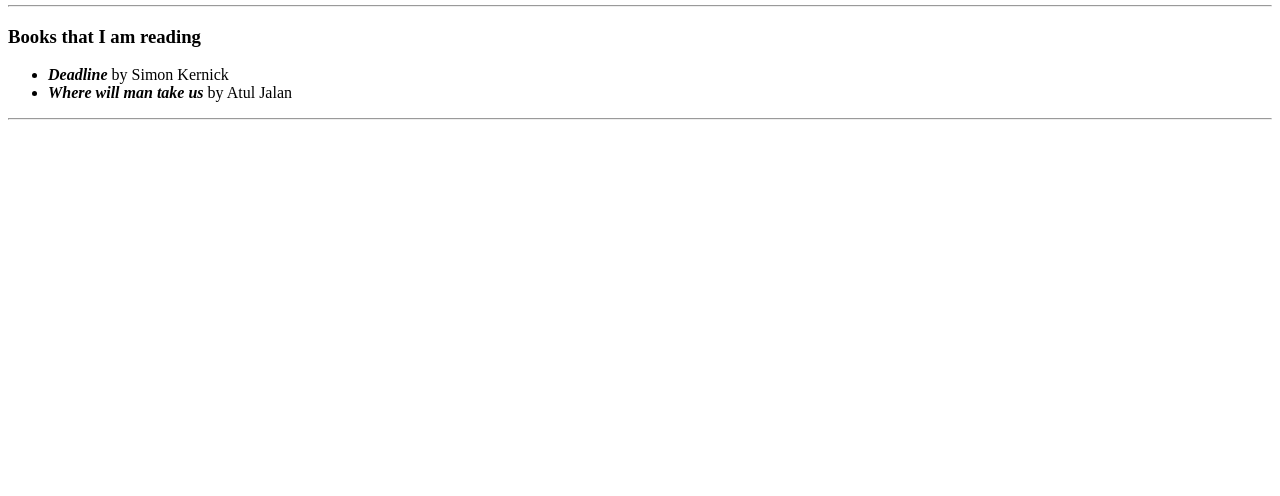
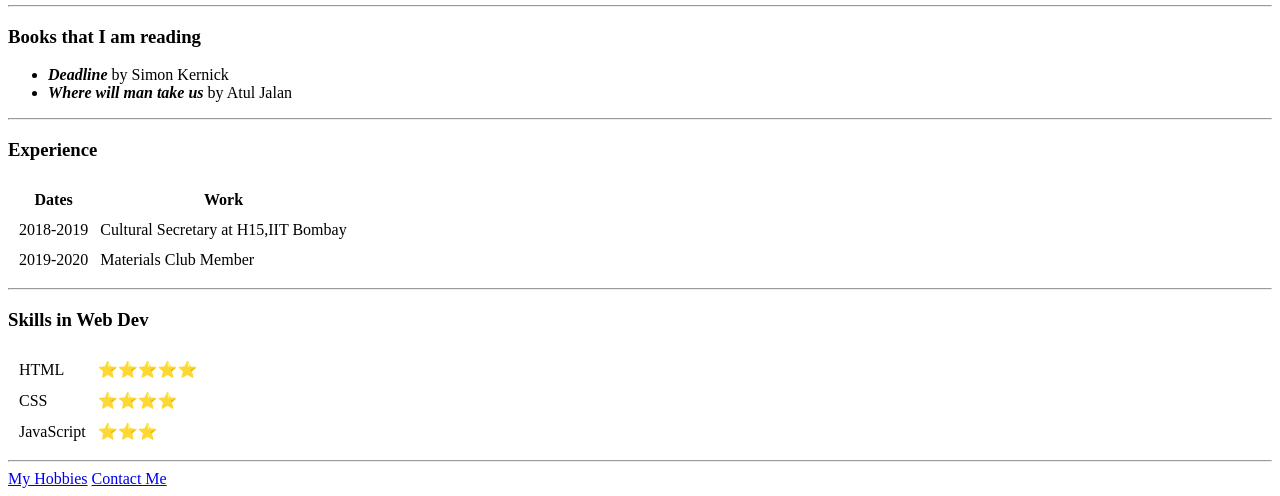
Before and after one commit to alishaparveen/personal-website, a plain HTML site: page mywebsite.html in a window 1280 px wide. Shown: the part 357-853 px from the top of the page. Before the commit the page ends 800 px from the top, so only its background shows below. Drawn offline with Linux system fonts and the light colour scheme.

Commit message:
Update mywebsite.html

```diff
--- a/mywebsite.html
+++ b/mywebsite.html
@@ -21,6 +21,46 @@
 		<li><strong><em>Where will man take us</em></strong>  by Atul Jalan</li>
 	</ul>
 	<hr>
+	<h3>Experience</h3>
+	<table cellspacing="10">
+		<thead>
+			<tr>
+				<th>Dates</th>
+				<th>Work</th>
+			</tr>
+		</thead>
+		<tbody>
+			<tr>
+				<td>2018-2019</td>
+				<td>Cultural Secretary at H15,IIT Bombay</td>
+			</tr>
+			<tr>
+				<td>2019-2020</td>
+				<td>Materials Club Member</td>
+			</tr>
+		</tbody>
+	</table>
+	<hr>
+	<h3>Skills in Web Dev</h3>
+	<table cellspacing="10">
+		<tr>
+			<td>HTML</td>
+			<td>⭐⭐⭐⭐⭐</td>
+		</tr>
+		<tr>
+			<td>CSS</td>
+			<td>⭐⭐⭐⭐</td>
+		</tr>
+		<tr>
+			<td>JavaScript</td>
+			<td>⭐⭐⭐</td>
+		</tr>
+	</table>
+	<hr>
+	<a href="hobbies.html">My Hobbies</a>
+	<a href="contact-me.html">Contact Me</a>
+
+
 
 
 </body>
```
